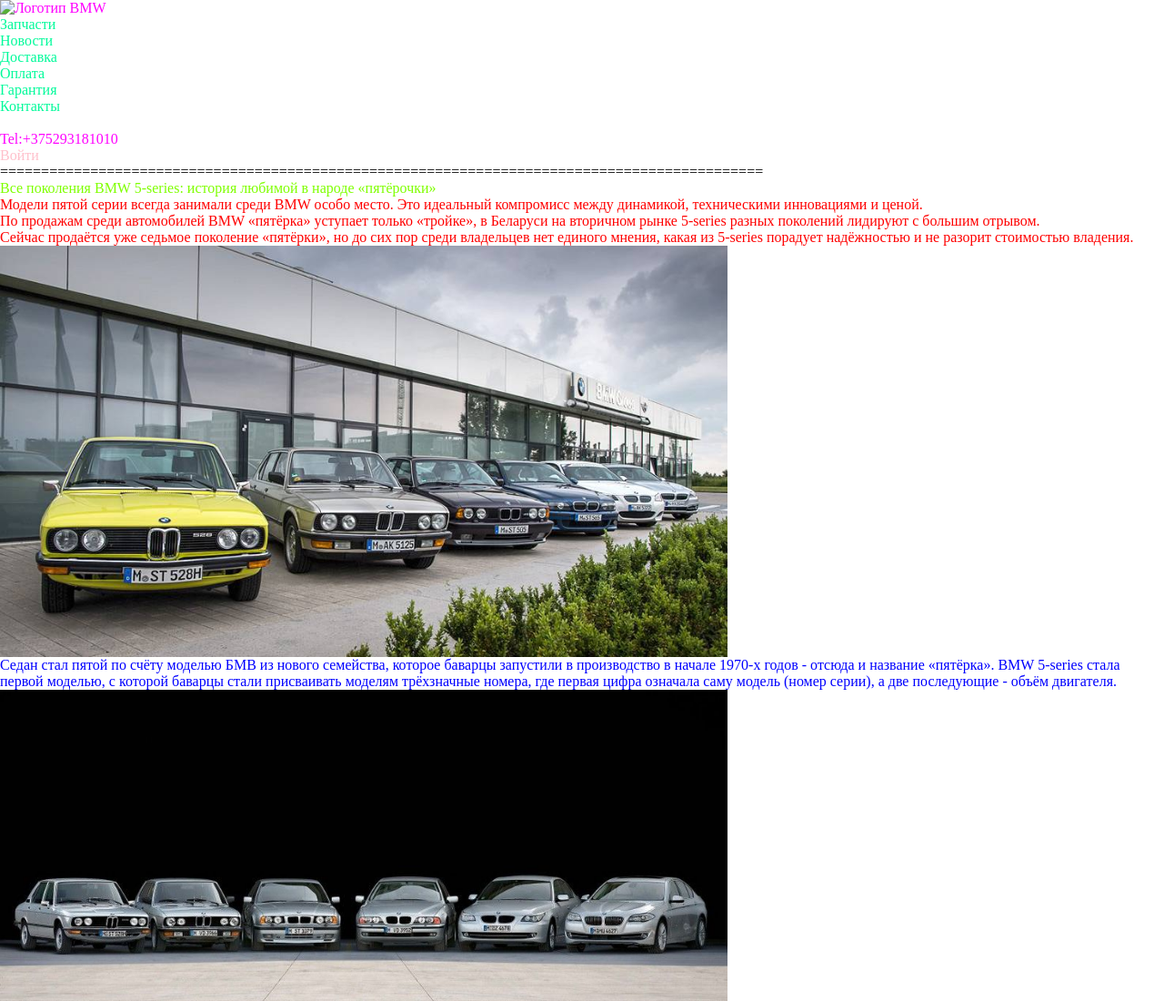
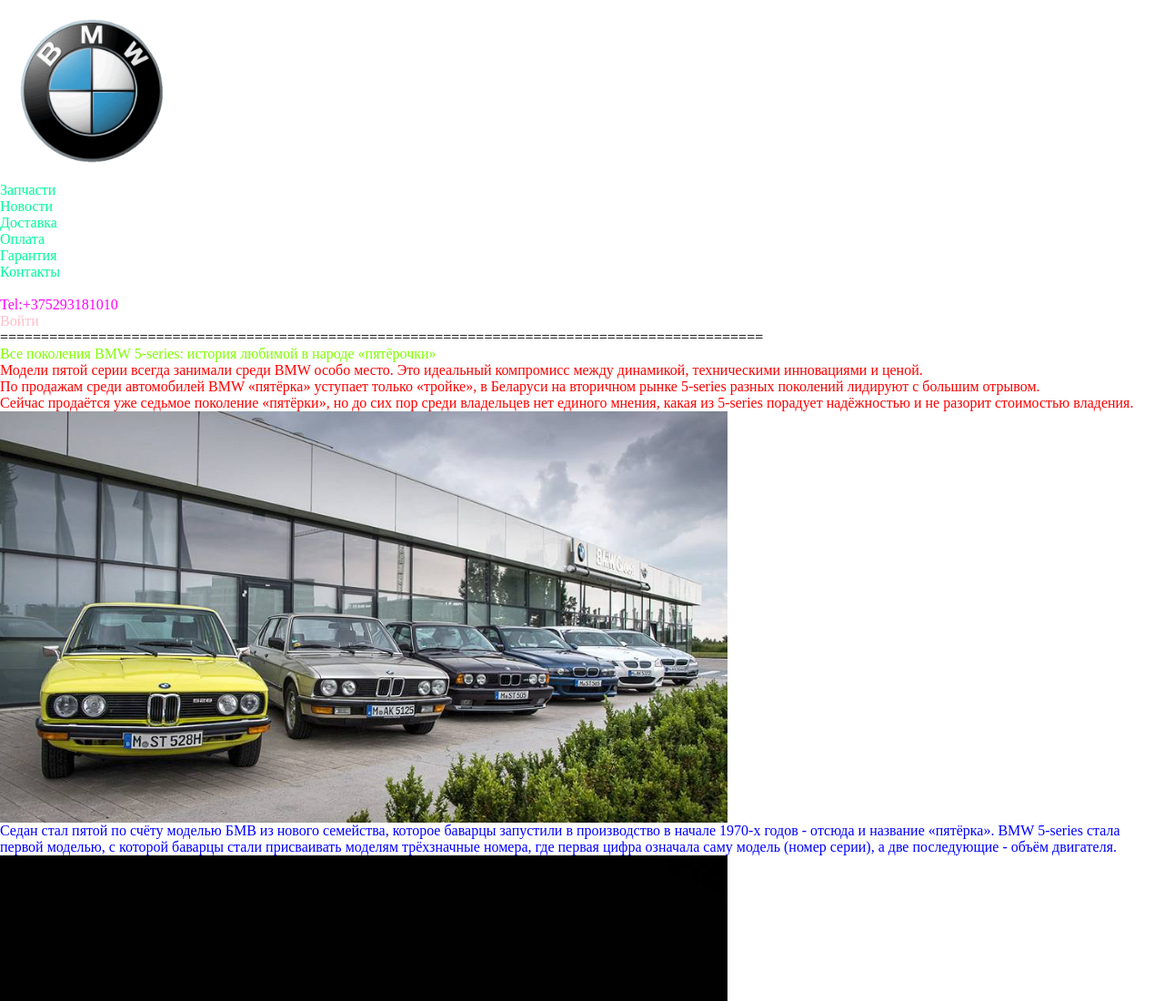
Before and after one commit to Obitatel9897/Homework_2, a plain HTML site: page index.html in a window 1280 px wide. Shown: the top 1100 px of the page at 91% size. Drawn offline with Linux system fonts and the light colour scheme; files whose address does not match are found by name.

Commit message:
Update index.html

```diff
--- a/index.html
+++ b/index.html
@@ -9,7 +9,7 @@
 <body>
     <header class="header">
         <nav class="menu">
-            <img  id="logo_bmw" src="img/logobmw.gif" width="200" alt="Логотип BMW">
+            <img  id="logo_bmw" src="logobmw.gif" width="200" alt="Логотип BMW">
             <ul class="list_menu">
                 <li><a href="https://autoretail.by/">Запчасти</a></li>
                 <li><a href="https://autoretail.by/">Новости</a></li>
```
